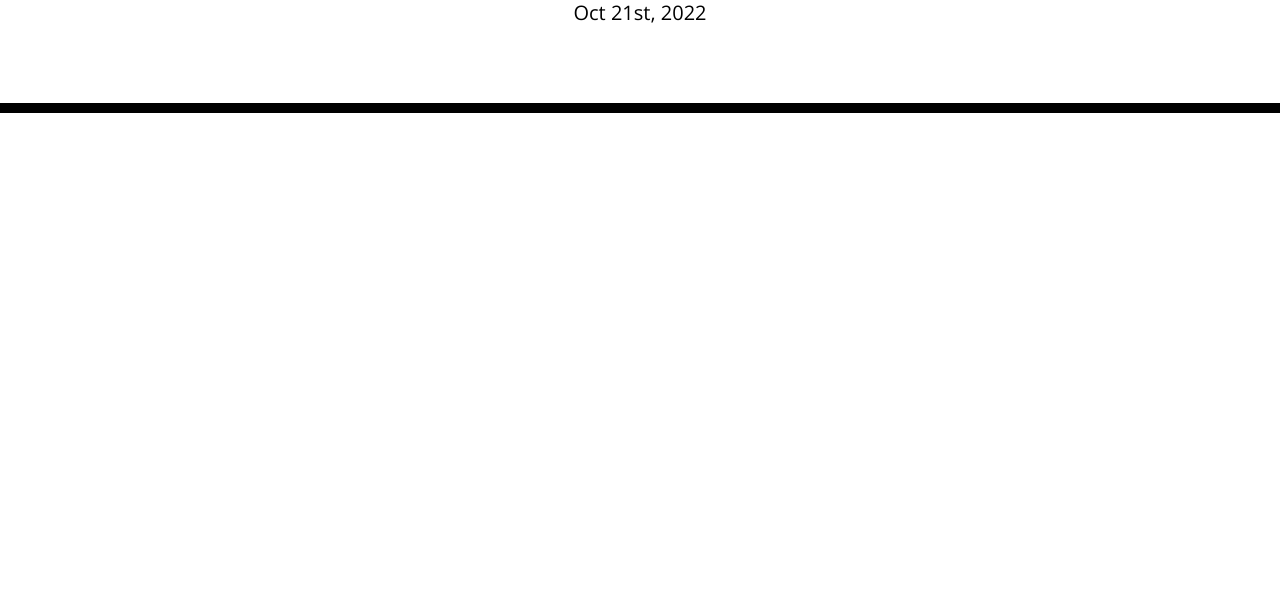
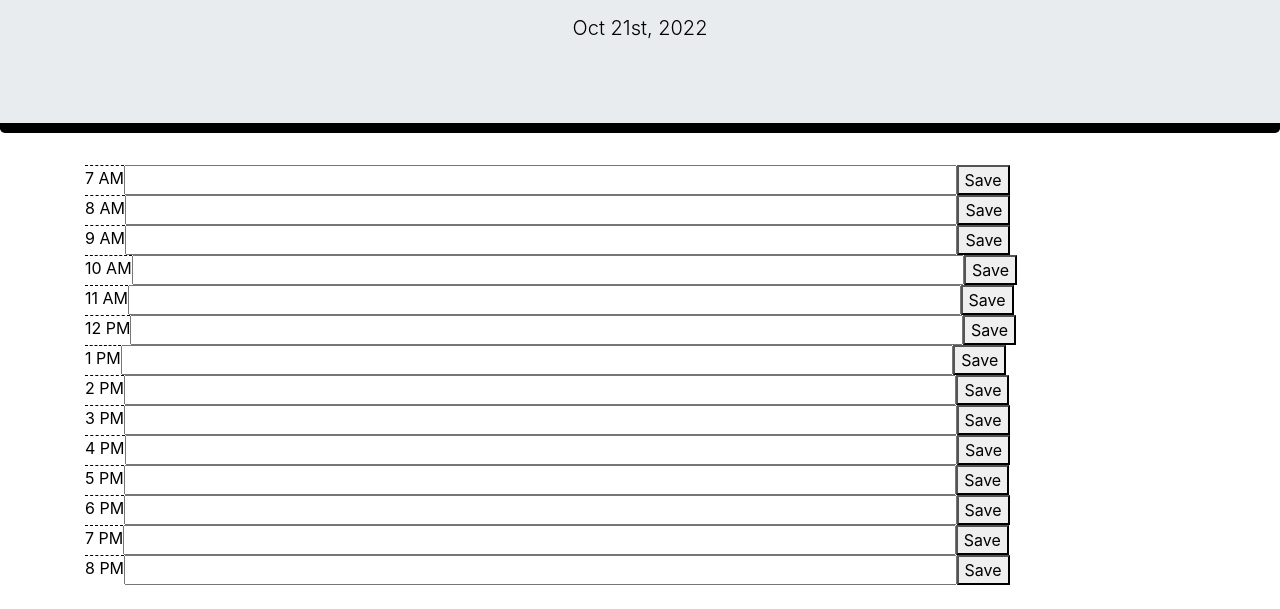
Before and after one commit to Jacobschoenbauer/work-scheduler, a plain HTML site: page index.html in a window 1280 px wide. Shown: the part 191-800 px from the top of the page. Drawn offline with nearby package versions, Linux system fonts and the light colour scheme; files that its build step writes are made by us from their sources.

Commit message:
added id by hour and start javascript

```diff
--- a/Assets/script.js
+++ b/Assets/script.js
@@ -1,2 +1,17 @@
+//i open planner
+// the current day is displayed at the top of calendar
+// when scroll down presented with blocks for standard buisness hours
+// i view the time blocks for standard buisness hours
+//each time block is color coded to indicate whether it is in the past present future
+//click block can enter event
+// click button save button for the block the textfor the event is savedin local storage
+// i refresh page and events stay on page
+
 let today = moment();
 $("#currentDay").text(today.format("MMM Do, YYYY"));
+
+function timeTracker() {
+  var timeNow = moment().hour();
+
+
+}
--- a/index.html
+++ b/index.html
@@ -1,5 +1,6 @@
 <!DOCTYPE html>
 <html lang="en">
+
 <head>
   <meta charset="UTF-8" />
   <meta name="viewport" content="width=device-width, initial-scale=1.0" />
@@ -7,21 +8,11 @@
   <script src="https://cdnjs.cloudflare.com/ajax/libs/jquery/3.2.1/jquery.min.js"></script>
   <script src="https://cdnjs.cloudflare.com/ajax/libs/moment.js/2.24.0/moment.min.js"></script>
   <link rel="stylesheet" href="/Assets/style.css">
-    <link
-      rel="stylesheet"
-      href="https://stackpath.bootstrapcdn.com/bootstrap/4.3.1/css/bootstrap.min.css"
-    />
-    <link
-      rel="stylesheet"
-      href="https://use.fontawesome.com/releases/v5.8.1/css/all.css"
-      integrity="sha384-50oBUHEmvpQ+1lW4y57PTFmhCaXp0ML5d60M1M7uH2+nqUivzIebhndOJK28anvf"
-      crossorigin="anonymous"
-    />
-    <link
-      href="https://fonts.googleapis.com/css?family=Open+Sans&display=swap"
-      rel="stylesheet"
-    />
-    <link rel="stylesheet" href="style.css" />
+  <link rel="stylesheet" href="https://stackpath.bootstrapcdn.com/bootstrap/4.3.1/css/bootstrap.min.css" />
+  <link rel="stylesheet" href="https://use.fontawesome.com/releases/v5.8.1/css/all.css"
+    integrity="sha384-50oBUHEmvpQ+1lW4y57PTFmhCaXp0ML5d60M1M7uH2+nqUivzIebhndOJK28anvf" crossorigin="anonymous" />
+  <link href="https://fonts.googleapis.com/css?family=Open+Sans&display=swap" rel="stylesheet" />
+
   <title>Work Day Scheduler</title>
 </head>
 
@@ -33,9 +24,111 @@
   </header>
   <div class="container">
     <!-- Timeblocks go here -->
+    <div id="7" class="shift-time d-flex">
+      <div class="hour d-flex">7 AM</div>
+      <input type="text" class="thingstodo col-md-9">
+      <button class="button" id="btn">Save</button>
+
+    </div>
+
+    <div id="8" class="shift-time d-flex">
+      <div class="hour d-flex">8 AM</div>
+      <input type="text" class="thingstodo col-md-9">
+      <button class="button" id="btn">Save</button>
+
+    </div>
+
+    <div id="9" class="shift-time d-flex">
+      <div class="hour d-flex">9 AM</div>
+      <input type="text" class="thingstodo col-md-9">
+      <button class="button" id="btn">Save</button>
+
+    </div>
+
+    <div id="10" class="shift-time d-flex">
+      <div class="hour d-flex">10 AM</div>
+      <input type="text" class="thingstodo col-md-9">
+      <button class="button" id="btn">Save</button>
+
+    </div>
+
+    <div id="11" class="shift-time d-flex">
+      <div class="hour d-flex">11 AM</div>
+      <input type="text" class="thingstodo col-md-9">
+      <button class="button" id="btn">Save</button>
+
+    </div>
+
+    <div id="12" class="shift-time d-flex">
+      <div class="hour d-flex">12 PM</div>
+      <input type="text" class="thingstodo col-md-9">
+      <button class="button" id="btn">Save</button>
+
+    </div>
+
+    <div id="13" class="shift-time d-flex">
+      <div class="hour d-flex">1 PM</div>
+      <input type="text" class="thingstodo col-md-9">
+      <button class="button" id="btn">Save</button>
+
+    </div>
+
+    <div id="14" class="shift-time d-flex">
+      <div class="hour d-flex">2 PM</div>
+      <input type="text" class="thingstodo col-md-9">
+      <button class="button" id="btn">Save</button>
+
+    </div>
+
+    <div id="15" class="shift-time d-flex">
+      <div class="hour d-flex">3 PM</div>
+      <input type="text" class="thingstodo col-md-9">
+      <button class="button" id="btn">Save</button>
+
+    </div>
+
+    <div id="16" class="shift-time d-flex">
+      <div class="hour d-flex">4 PM</div>
+      <input type="text" class="thingstodo col-md-9">
+      <button class="button" id="btn">Save</button>
+
+    </div>
+
+    <div id="17" class="shift-time d-flex">
+      <div class="hour d-flex">5 PM</div>
+      <input type="text" class="thingstodo col-md-9">
+      <button class="button" id="btn">Save</button>
+
+    </div>
+
+    <div id="18" class="shift-time d-flex">
+      <div class="hour d-flex">6 PM</div>
+      <input type="text" class="thingstodo col-md-9">
+      <button class="button" id="btn">Save</button>
+
+    </div>
+
+    <div id="19" class="shift-time d-flex">
+      <div class="hour d-flex">7 PM</div>
+      <input type="text" class="thingstodo col-md-9">
+      <button class="button" id="btn">Save</button>
+
+    </div>
+
+    <div id="20" class="shift-time d-flex">
+      <div class="hour d-flex">8 PM</div>
+      <input type="text" class="thingstodo col-md-9">
+      <button class="button" id="btn">Save</button>
+
+    </div>
+
+
+
+
   </div>
 
   <script src="Assets/script.js"></script>
 
 </body>
+
 </html>
```
Lines whose indentation alone changed are shown as unchanged.
